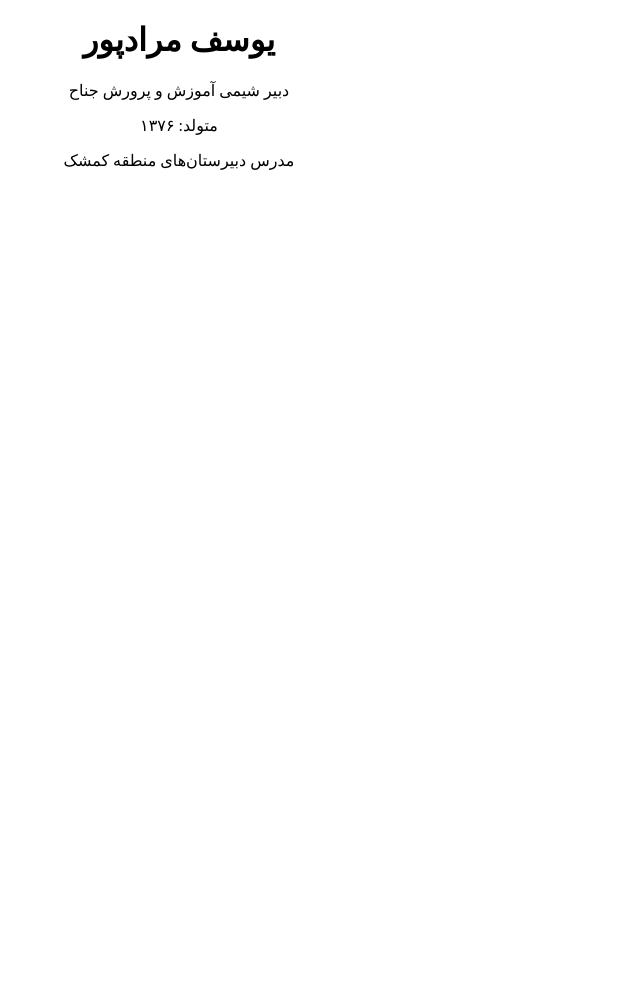
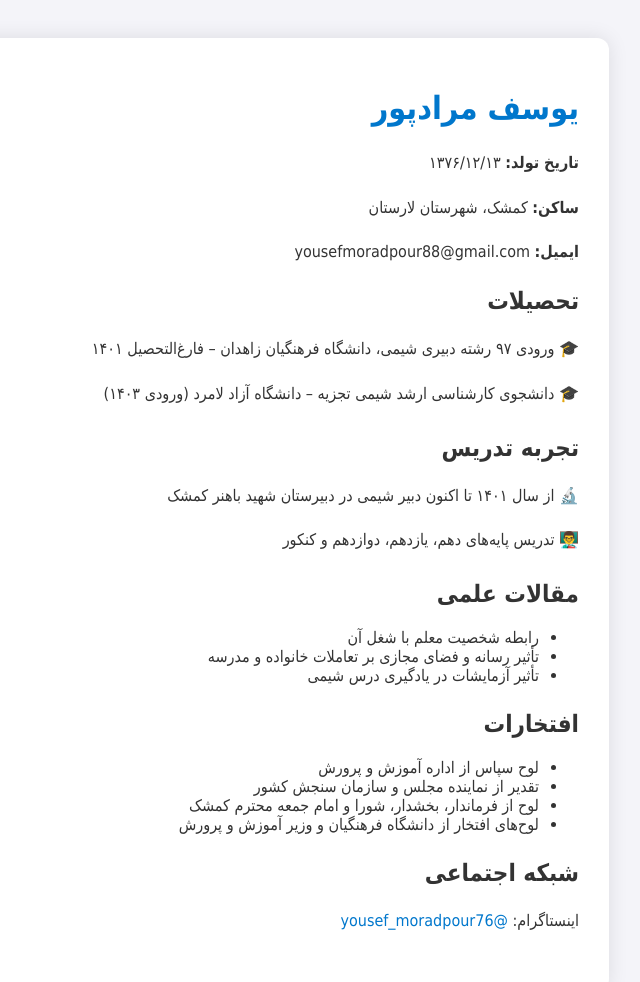
Before and after one commit to yousefmoradpour/yousefmoradpour_resume, a plain HTML site: page index.html in a window 1280 px wide. Shown: the whole page, without its empty margins (461-1101 px from the left). Before the commit the page ends 800 px from the top, so only its background shows below. Drawn offline with Linux system fonts and the light colour scheme.

Commit message:
Add files via upload

```diff
--- a/index.html
+++ b/index.html
@@ -1,13 +1,82 @@
+
 <!DOCTYPE html>
-<html lang="fa">
+<html lang="fa" dir="rtl">
 <head>
-  <meta charset="UTF-8">
-  <title>یوسف مرادپور - رزومه</title>
+    <meta charset="UTF-8">
+    <title>رزومه یوسف مرادپور</title>
+    <style>
+        body {
+            font-family: 'Tahoma', sans-serif;
+            direction: rtl;
+            background-color: #f4f4f9;
+            padding: 30px;
+            color: #333;
+        }
+        .container {
+            max-width: 800px;
+            margin: auto;
+            background: white;
+            padding: 30px;
+            border-radius: 12px;
+            box-shadow: 0 0 20px rgba(0,0,0,0.1);
+        }
+        h1 {
+            color: #0077cc;
+        }
+        p {
+            line-height: 1.8;
+        }
+        .section {
+            margin-bottom: 25px;
+        }
+        .social a {
+            text-decoration: none;
+            color: #0077cc;
+        }
+    </style>
 </head>
-<body style="text-align: center; direction: rtl;">
-  <h1>یوسف مرادپور</h1>
-  <p>دبیر شیمی آموزش و پرورش جناح</p>
-  <p>متولد: ۱۳۷۶</p>
-  <p>مدرس دبیرستان‌های منطقه کمشک</p>
+<body>
+    <div class="container">
+        <h1>یوسف مرادپور</h1>
+        <p><strong>تاریخ تولد:</strong> ۱۳۷۶/۱۲/۱۳</p>
+        <p><strong>ساکن:</strong> کمشک، شهرستان لارستان</p>
+        <p><strong>ایمیل:</strong> yousefmoradpour88@gmail.com</p>
+
+        <div class="section">
+            <h2>تحصیلات</h2>
+            <p>🎓 ورودی ۹۷ رشته دبیری شیمی، دانشگاه فرهنگیان زاهدان – فارغ‌التحصیل ۱۴۰۱</p>
+            <p>🎓 دانشجوی کارشناسی ارشد شیمی تجزیه – دانشگاه آزاد لامرد (ورودی ۱۴۰۳)</p>
+        </div>
+
+        <div class="section">
+            <h2>تجربه تدریس</h2>
+            <p>🔬 از سال ۱۴۰۱ تا اکنون دبیر شیمی در دبیرستان شهید باهنر کمشک</p>
+            <p>👨‍🏫 تدریس پایه‌های دهم، یازدهم، دوازدهم و کنکور</p>
+        </div>
+
+        <div class="section">
+            <h2>مقالات علمی</h2>
+            <ul>
+                <li>رابطه شخصیت معلم با شغل آن</li>
+                <li>تأثیر رسانه و فضای مجازی بر تعاملات خانواده و مدرسه</li>
+                <li>تأثیر آزمایشات در یادگیری درس شیمی</li>
+            </ul>
+        </div>
+
+        <div class="section">
+            <h2>افتخارات</h2>
+            <ul>
+                <li>لوح سپاس از اداره آموزش و پرورش</li>
+                <li>تقدیر از نماینده مجلس و سازمان سنجش کشور</li>
+                <li>لوح از فرماندار، بخشدار، شورا و امام جمعه محترم کمشک</li>
+                <li>لوح‌های افتخار از دانشگاه فرهنگیان و وزیر آموزش و پرورش</li>
+            </ul>
+        </div>
+
+        <div class="section social">
+            <h2>شبکه اجتماعی</h2>
+            <p>اینستاگرام: <a href="https://instagram.com/yousef_moradpour76" target="_blank">@yousef_moradpour76</a></p>
+        </div>
+    </div>
 </body>
 </html>
```
